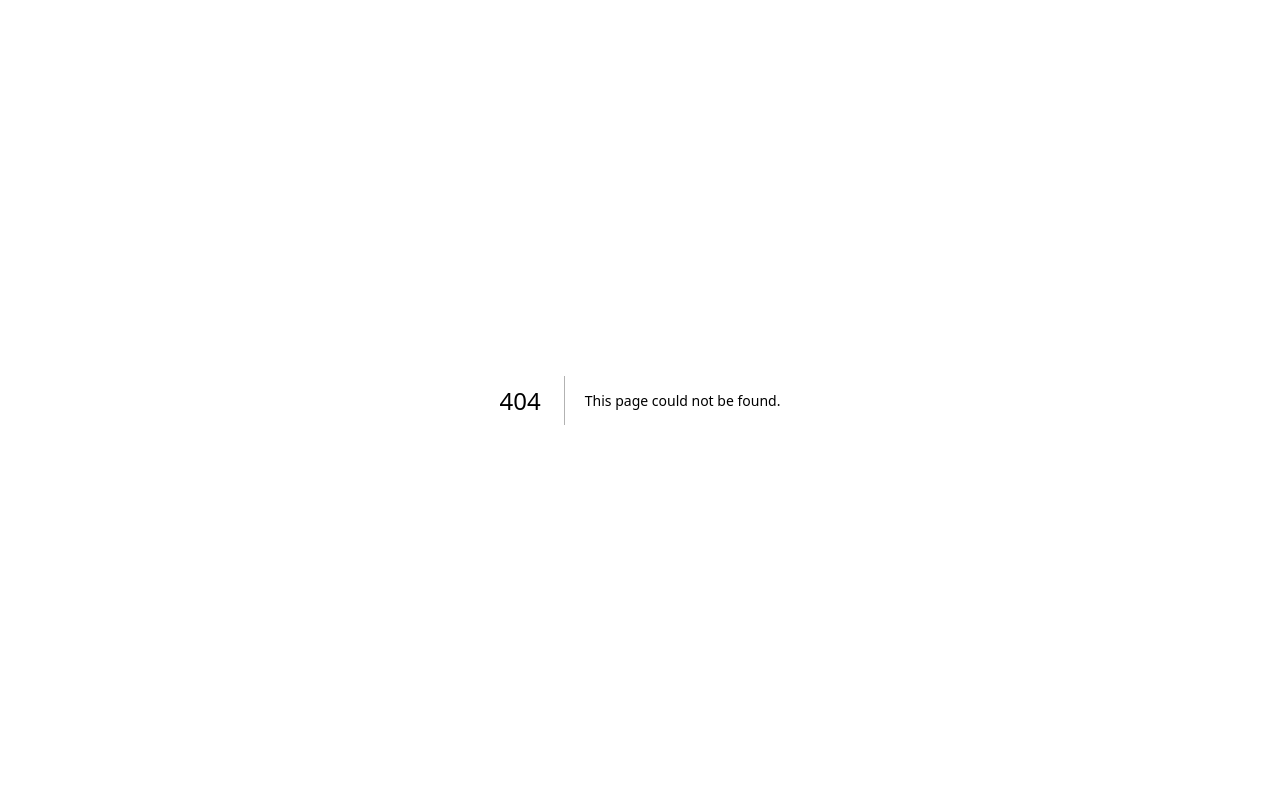
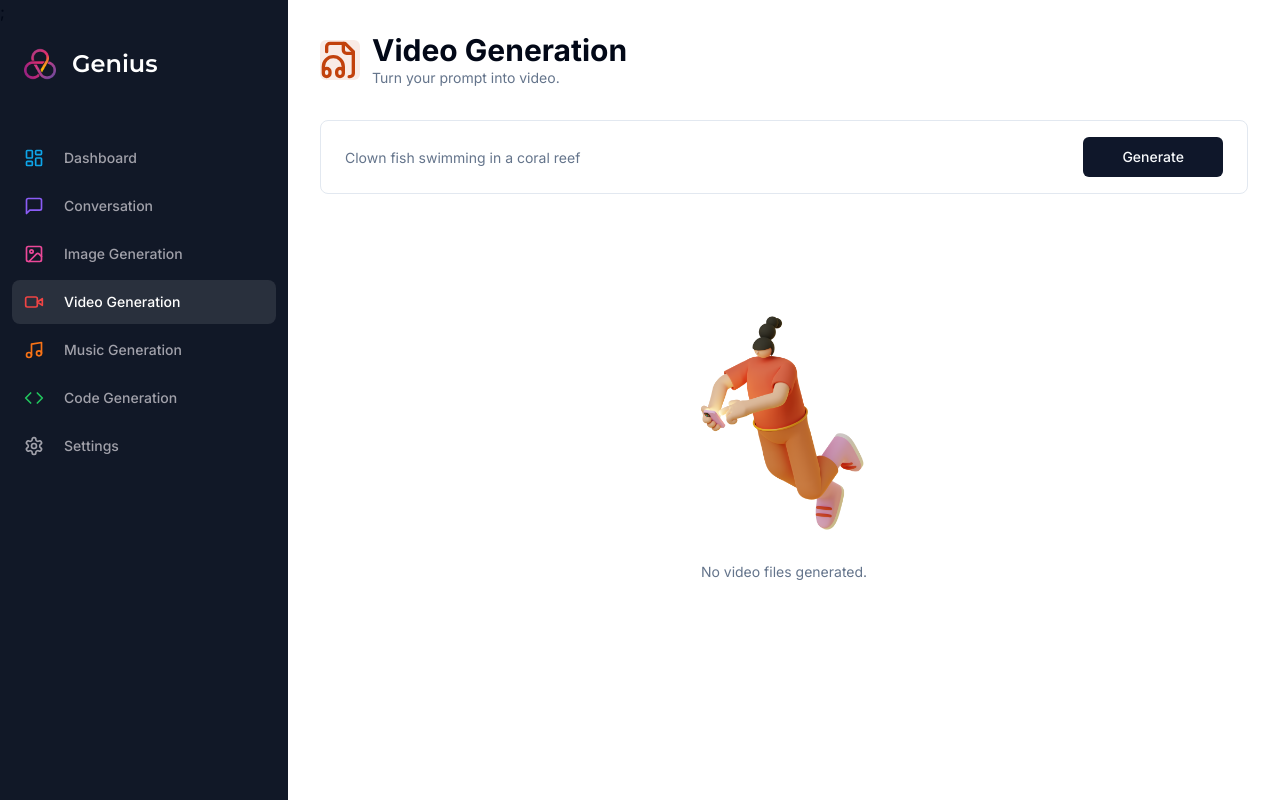
Before and after one commit to sudh-202/saas_platform, a Next.js app: page /video in a window 1280 px wide. Before the commit this address had no page. Built offline with nearby package versions, Linux system fonts and the light colour scheme.

Commit message:
new video demo update

```diff
--- /dev/null
+++ b/app/(dashboard)/(routes)/video/constants.ts
@@ -0,0 +1,7 @@
+import * as z from "zod";
+
+export const formSchema = z.object({
+    prompt: z.string().min(1, {
+        message: "Video Prompt is required",
+    })
+})
--- /dev/null
+++ b/app/(dashboard)/(routes)/video/page.tsx
@@ -0,0 +1,120 @@
+"use client";
+
+import * as z from "zod";
+import axios from "axios";
+import { useState } from "react";
+import { zodResolver } from "@hookform/resolvers/zod";
+import { useForm } from "react-hook-form";
+// import { toast } from "react-hot-toast";
+import { FileAudio } from "lucide-react";
+import { useRouter } from "next/navigation";
+
+import { Heading } from "@/components/heading";
+import { Button } from "@/components/ui/button";
+import { Input } from "@/components/ui/input";
+import { Form, FormControl, FormField, FormItem } from "@/components/ui/form";
+import { Loader } from "@/components/loading";
+import { Empty } from "@/components/empty";
+
+// import { useProModal } from "@/hooks/use-pro-modal";
+
+import { formSchema } from "./constants";
+
+const VideoPage = () => {
+  const router = useRouter();
+  // const proModal = useProModal();
+  const [video, setVideo] = useState<string>();
+
+  const form = useForm<z.infer<typeof formSchema>>({
+    resolver: zodResolver(formSchema),
+    defaultValues: {
+      prompt: "",
+    }
+  });
+
+  const isLoading = form.formState.isSubmitting;
+
+  const onSubmit = async (values: z.infer<typeof formSchema>) => {
+    try {
+      setVideo(undefined);
+
+      const response = await axios.post('/api/video', values);
+
+      setVideo(response.data[0]);
+      form.reset();
+    } catch (error: any) {
+      if (error?.response?.status === 403) {
+        // proModal.onOpen();
+      } else {
+        // toast.error("Something went wrong.");
+      }
+    } finally {
+      router.refresh();
+    }
+  }
+
+  return (
+    <div>
+      <Heading
+        title="Video Generation"
+        description="Turn your prompt into video."
+        icon={FileAudio}
+        iconColor="text-orange-700"
+        bgColor="bg-orange-700/10"
+      />
+      <div className="px-4 lg:px-8">
+        <Form {...form}>
+          <form
+            onSubmit={form.handleSubmit(onSubmit)}
+            className="
+              rounded-lg
+              border
+              w-full
+              p-4
+              px-3
+              md:px-6
+              focus-within:shadow-sm
+              grid
+              grid-cols-12
+              gap-2
+            "
+          >
+            <FormField
+              name="prompt"
+              render={({ field }) => (
+                <FormItem className="col-span-12 lg:col-span-10">
+                  <FormControl className="m-0 p-0">
+                    <Input
+                      className="border-0 outline-none focus-visible:ring-0 focus-visible:ring-transparent"
+                      disabled={isLoading}
+                      placeholder="Clown fish swimming in a coral reef"
+                      {...field}
+                    />
+                  </FormControl>
+                </FormItem>
+              )}
+            />
+            <Button className="col-span-12 lg:col-span-2 w-full" type="submit" disabled={isLoading} size="icon">
+              Generate
+            </Button>
+          </form>
+        </Form>
+        {isLoading && (
+          <div className="p-20">
+            <Loader />
+          </div>
+        )}
+        {!video && !isLoading && (
+          <Empty label="No video files generated." />
+        )}
+        {video && (
+          <video controls className="w-full aspect-video mt-8 rounded-lg border bg-black">
+            <source src={video} />
+          </video>
+        )}
+      </div>
+    </div>
+   );
+}
+
+export default VideoPage;
--- /dev/null
+++ b/app/api/video/route.ts
@@ -0,0 +1,53 @@
+import Replicate from "replicate";
+import { auth } from "@clerk/nextjs";
+import { NextResponse } from "next/server";
+
+// import { incrementApiLimit, checkApiLimit } from "@/lib/api-limit";
+// import { checkSubscription } from "@/lib/subscription";
+
+const replicate = new Replicate({
+  auth: process.env.REPLICATE_API_TOKEN!,
+});
+
+export async function POST(
+  req: Request
+) {
+  try {
+    const { userId } = auth();
+    const body = await req.json();
+    const { prompt  } = body;
+
+    if (!userId) {
+      return new NextResponse("Unauthorized", { status: 401 });
+    }
+
+    if (!prompt) {
+      return new NextResponse("Prompt is required", { status: 400 });
+    }
+
+    // const freeTrial = await checkApiLimit();
+    // const isPro = await checkSubscription();
+
+    // if (!freeTrial && !isPro) {
+    //   return new NextResponse("Free trial has expired. Please upgrade to pro.", { status: 403 });
+    // }
+
+    const response = await replicate.run(
+      "anotherjesse/zeroscope-v2-xl:71996d331e8ede8ef7bd76eba9fae076d31792e4ddf4ad057779b443d6aea62f",
+      {
+        input: {
+          prompt,
+        }
+      }
+    );
+
+    // if (!isPro) {
+    //   await incrementApiLimit();
+    // }
+
+    return NextResponse.json(response);
+  } catch (error) {
+    console.log('[VIDEO_ERROR]', error);
+    return new NextResponse("Internal Error", { status: 500 });
+  }
+};
```
